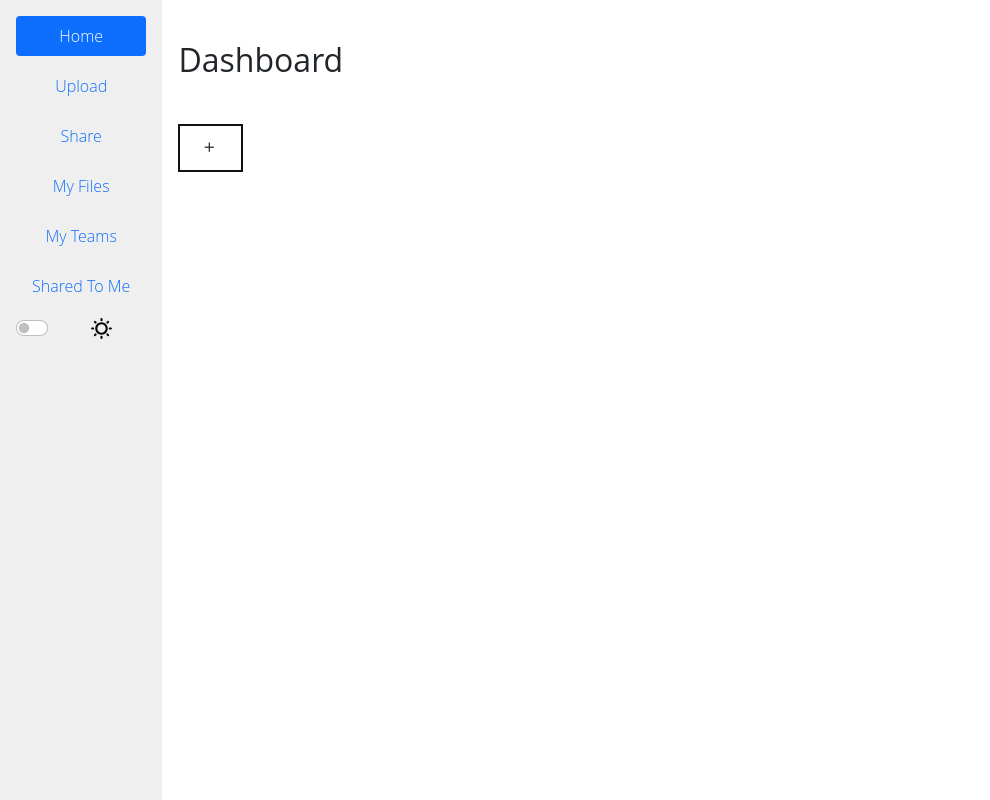
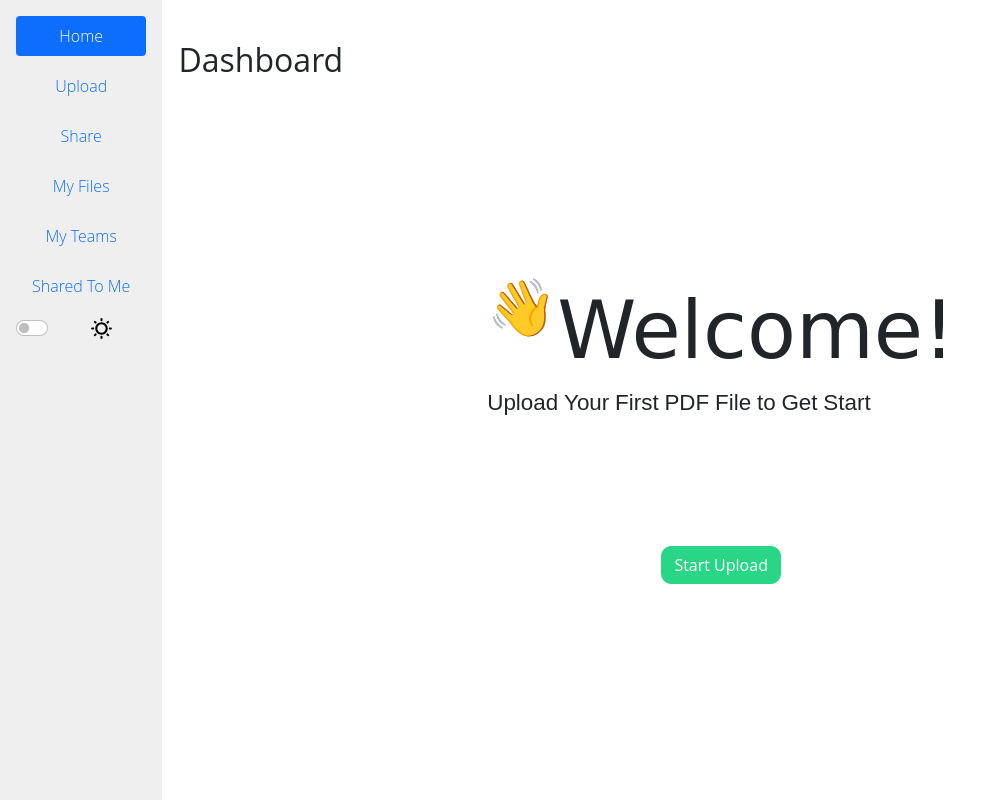
Before and after one commit to Issaabdi1/Crimson, a Django app: page /dashboard/ in a window 1280 px wide. Shown: the part 66-866 px from the top of the page, without its empty margins (0-990 px from the left). Run offline with Django 4.2, Linux system fonts and the light colour scheme; a user stored in the database is signed in; data that the repository does not hold is empty; some libraries are stand-ins or nearby versions.

Commit message:
Change dashboard file table into paged display -put icons in but function not implemented -add welcome message

```diff
--- a/static/css/custom.css
+++ b/static/css/custom.css
@@ -602,10 +602,10 @@ Dark mode
     color: #7A7A7A;
 }
 
-.share-offcanvas-label{
-    background-color: whitesmoke;
-    color: black;
-    font-weight: bold;
+.dark-mode #start-footer .start-btn{
+    color: rgb(211,211,211);
+    background-color: #7A7A7A;
+    border-color: #7A7A7A;
 }
 
 /*
@@ -679,3 +679,9 @@ Pink mode
 #themePreferencesForm{
 
 }
+
+.share-offcanvas-label{
+    background-color: whitesmoke;
+    color: black;
+    font-weight: bold;
+}
--- a/static/css/dashboard.css
+++ b/static/css/dashboard.css
@@ -51,8 +51,6 @@
 /*}*/
 
 
-
-
 .icon-btn {
     width: 1em;
     height: 1em;
@@ -78,54 +76,75 @@ tbody tr {
     animation: slideIn 0.5s ease-in-out;
 }
 
-*, *:before, *:after{
+*, *:before, *:after {
     box-sizing: border-box;
-  padding: 0; margin: 0;
+    padding: 0;
+    margin: 0;
     font: 300 1em/1.5 'Open Sans', 'Helvetica Neue', Arial, sans-serif;
     text-decoration: none;
     /*color: #111;*/
 }
 
-  section.container{
+section.container {
     min-width: 600px;
     margin: 10% auto;
     text-align: center;
 }
+
 /*a:hover{border-bottom: 1px solid #111;}*/
-    h1{font-size: 2em; padding: 20px 0;}
-    p{
+h1 {
+    font-size: 2em;
+    padding: 20px 0;
+}
+
+p {
     font-size: .75em;
     text-transform: uppercase;
     letter-spacing: 2px;
     padding: 20px 0;
 }
 
-    button:hover{cursor: pointer}
+button:hover {
+    cursor: pointer
+}
+
 button {
-      background: transparent; outline: none;
+    background: transparent;
+    outline: none;
     position: relative;
     border: 2px solid #111;
     padding: 15px 50px;
     overflow: hidden;
 }
+
 /*button:before (attr data-hover)*/
-    button:hover:before{opacity: 1; transform: translate(0,0);}
-    button:before{
+button:hover:before {
+    opacity: 1;
+    transform: translate(0, 0);
+}
+
+button:before {
     content: attr(data-hover);
     position: absolute;
-      top: 1.1em; left: 0;
+    top: 1.1em;
+    left: 0;
     width: 100%;
     text-transform: uppercase;
     letter-spacing: 3px;
     font-weight: 800;
     font-size: .8em;
     opacity: 0;
-      transform: translate(-100%,0);
+    transform: translate(-100%, 0);
     transition: all .3s ease-in-out;
 }
+
 /*button div (button text before hover)*/
-      button:hover div{opacity: 0; transform: translate(100%,0)}
-      button div{
+button:hover div {
+    opacity: 0;
+    transform: translate(100%, 0)
+}
+
+button div {
     text-transform: uppercase;
     letter-spacing: 3px;
     font-weight: 800;
@@ -133,7 +152,7 @@ animation: slideIn 0.5s ease-in-out;
     transition: all .3s ease-in-out;
 }
 
-a{
+a {
     text-decoration: none;
 }
 
@@ -142,21 +161,27 @@ table#dataTable {
     user-select: none;
 }
 
-.searchbar-container {
-    max-width: 600px;
+.toolbar-container {
+    max-width: 2500px;
+    min-width: 1000px;
     margin-left: auto;
     margin-bottom: 20px;
 }
 
-.searchbar-container.row.justify-content-end {
+.toolbar-container.row.justify-content-end {
     display: flex;
     flex-wrap: wrap;
     justify-content: flex-end;
 }
 
-.searchbar-container .col-md-6 {
+.toolbar-container .col-md-6 {
     flex: 0 0 auto;
     width: auto;
+}
+
+.buttonbar {
+    display: flex;
+    margin-right: auto; /* Push it to the left */
 }
 
 .avatar {
@@ -170,3 +195,91 @@ table#dataTable {
 .td {
     text-align: center;
 }
+
+.wave {
+    animation-name: wave-animation; /* Refers to the name of your @keyframes element below */
+    animation-duration: 2.5s; /* Change to speed up or slow down */
+    animation-iteration-count: infinite; /* Never stop waving :) */
+    transform-origin: 70% 70%; /* Pivot around the bottom-left palm */
+    display: inline-block;
+    font-size: 3.5em;
+}
+
+@keyframes wave-animation {
+    0% {
+        transform: rotate(0.0deg)
+    }
+    10% {
+        transform: rotate(14.0deg)
+    }
+    /* The following five values can be played with to make the waving more or less extreme */
+    20% {
+        transform: rotate(-8.0deg)
+    }
+    30% {
+        transform: rotate(14.0deg)
+    }
+    40% {
+        transform: rotate(-4.0deg)
+    }
+    50% {
+        transform: rotate(10.0deg)
+    }
+    60% {
+        transform: rotate(0.0deg)
+    }
+    /* Reset for the last half to pause */
+    100% {
+        transform: rotate(0.0deg)
+    }
+}
+
+.schoolbell {
+    font-family: "Schoolbell", cursive;
+    font-weight: 400;
+    font-style: normal;
+}
+
+.noto-sans {
+    font-family: "Noto Sans Mongolian", sans-serif;
+    font-weight: 400;
+    font-style: normal;
+}
+
+.welcome-header {
+    font-size: 5em;
+}
+
+.intro-header {
+    font-size: 1.4em;
+    position: relative;
+    top: -15px;
+}
+
+.start-block {
+    display: flex;
+    justify-content: center;
+    align-items: center;
+    min-height: 80vh;
+}
+
+#start {
+    margin: 0 auto;
+    text-align: start;
+    position: relative;
+    top: -80px;
+}
+
+#start-footer {
+    position: absolute;
+    bottom: 150px;
+}
+
+#start-footer .start-btn{
+    color:#FFFFFF;
+    background-color:#29D685;
+    border-color: #29D685;
+    border-radius: 10px;
+}
+
+/* For demonstration purposes only: */
--- a/tasks/templates/dashboard.html
+++ b/tasks/templates/dashboard.html
@@ -10,7 +10,22 @@
         <h1><strong>Dashboard</strong></h1>
     </head>
     <body>
-
+    {% if not uploads %}
+        <div class="start-block">
+            <div id="start">
+                <div style="display: flex;">
+                    <span class="wave">👋</span>
+                    <h1 class="schoolbell welcome-header">Welcome!</h1>
+                </div>
+                <h4 class="noto-sans intro-header">Upload Your First PDF File to Get Start</h4>
+            </div>
+            <div id="start-footer">
+                <button type="button" class="btn start-btn" onclick="window.location='{% url 'upload_file' %}'">Start
+                    Upload
+                </button>
+            </div>
+        </div>
+    {% else %}
         <section>
             <p class="d-inline-flex gap-1">
                 <button class="container" data-hover="Read More" type="button" data-bs-toggle="collapse"
@@ -23,15 +38,43 @@
         </section>
 
         <div class="collapse" id="collapseExample">
-        <!-- <div class="get-start">
-        <div class="d-grid gap-2 col-6 mx-auto">
-            <button class="start-button" type="button" onclick="window.location='{% url 'upload_file' %}'">
-                Get Start
-            </button>
+            <div class="toolbar-container row justify-content-end">
+                <div class="col-md-3">
+                    <div class="button-bar">
+                        <button type="button" class="btn btn-primary"><i class="bi bi-play-btn"></i></button>
+                        <button type="button" class="btn btn-secondary"><i class="bi bi-download"></i></button>
+                        <button type="button" class="btn btn-danger"><i class="bi bi-trash"></i></button>
                     </div>
-    </div> -->
-        <div class="searchbar-container row justify-content-end">
-            <div class="col-md-6">
+                </div>
+                <div class="col-md-5"></div>
+                <div class="col-md-2">
+                    {% if paginator.num_pages > 1 %}
+                        <nav aria-label="Page navigation example">
+                            <ul class="pagination">
+                                <li class="page-item {% if not current_page.has_previous %}disabled{% endif %}">
+                                    <a class="page-link" aria-label="Previous"
+                                       {% if current_page.has_previous %}href="?page={{ current_page.previous_page_number }}"
+                                       {% else %}href="#"{% endif %}>
+                                        <span aria-hidden="true">&laquo;</span>
+                                    </a>
+                                </li>
+                                {% for page_num in paginator.page_range %}
+                                    <li class="{% if page_num == paginator.page.number %}active{% endif %} page-item">
+                                        <a class="page-link" href="?page={{ page_num }}">{{ page_num }}</a>
+                                    </li>
+                                {% endfor %}
+                                <li class="page-item {% if not current_page.has_next %}disabled{% endif %}">
+                                    <a class="page-link" aria-label="Next"
+                                       {% if current_page.has_next %}href="?page={{ current_page.next_page_number }}"
+                                       {% else %}href="#"{% endif %}>
+                                        <span aria-hidden="true">&raquo;</span>
+                                    </a>
+                                </li>
+                            </ul>
+                        </nav>
+                    {% endif %}
+                </div>
+                <div class="col-md-2">
                     <div class="form-inline justify-content-end">
                         <form class="d-flex" role="search">
                             <input class="form-control me-2" type="search" placeholder="Search" aria-label="Search"
@@ -57,7 +100,8 @@
                                     <div class="btn-group-vertical" role="group" aria-label="Vertical button group">
                                         <button type="button" class="btn btn-sm icon-btn"><i class="bi bi-caret-up"></i>
                                         </button>
-                                    <button type="button" class="btn btn-sm icon-btn"><i class="bi bi-caret-down"></i>
+                                        <button type="button" class="btn btn-sm icon-btn"><i
+                                                class="bi bi-caret-down"></i>
                                         </button>
                                     </div>
                                 </th>
@@ -66,7 +110,8 @@
                                     <div class="btn-group-vertical" role="group" aria-label="Vertical button group">
                                         <button type="button" class="btn btn-sm icon-btn"><i class="bi bi-caret-up"></i>
                                         </button>
-                                    <button type="button" class="btn btn-sm icon-btn"><i class="bi bi-caret-down"></i>
+                                        <button type="button" class="btn btn-sm icon-btn"><i
+                                                class="bi bi-caret-down"></i>
                                         </button>
                                     </div>
                                 </th>
@@ -75,7 +120,8 @@
                                     <div class="btn-group-vertical" role="group" aria-label="Vertical button group">
                                         <button type="button" class="btn btn-sm icon-btn"><i class="bi bi-caret-up"></i>
                                         </button>
-                                    <button type="button" class="btn btn-sm icon-btn"><i class="bi bi-caret-down"></i>
+                                        <button type="button" class="btn btn-sm icon-btn"><i
+                                                class="bi bi-caret-down"></i>
                                         </button>
                                     </div>
                                 </th>
@@ -84,7 +130,8 @@
                                     <div class="btn-group-vertical" role="group" aria-label="Vertical button group">
                                         <button type="button" class="btn btn-sm icon-btn"><i class="bi bi-caret-up"></i>
                                         </button>
-                                    <button type="button" class="btn btn-sm icon-btn"><i class="bi bi-caret-down"></i>
+                                        <button type="button" class="btn btn-sm icon-btn"><i
+                                                class="bi bi-caret-down"></i>
                                         </button>
                                     </div>
                                 </th>
@@ -93,7 +140,8 @@
                                     <div class="btn-group-vertical" role="group" aria-label="Vertical button group">
                                         <button type="button" class="btn btn-sm icon-btn"><i class="bi bi-caret-up"></i>
                                         </button>
-                                    <button type="button" class="btn btn-sm icon-btn"><i class="bi bi-caret-down"></i>
+                                        <button type="button" class="btn btn-sm icon-btn"><i
+                                                class="bi bi-caret-down"></i>
                                         </button>
                                     </div>
                                 </th>
@@ -102,7 +150,8 @@
                                     <div class="btn-group-vertical" role="group" aria-label="Vertical button group">
                                         <button type="button" class="btn btn-sm icon-btn"><i class="bi bi-caret-up"></i>
                                         </button>
-                                    <button type="button" class="btn btn-sm icon-btn"><i class="bi bi-caret-down"></i>
+                                        <button type="button" class="btn btn-sm icon-btn"><i
+                                                class="bi bi-caret-down"></i>
                                         </button>
                                     </div>
                                 </th>
@@ -114,7 +163,7 @@
                                     <td scope="row">
                                         <input class="form-check-input row-checkbox" type="checkbox">
                                     </td>
-                                <td scope="row">{{ forloop.counter }}</td>
+                                    <td scope="row">{{ upload.row_id }}</td>
                                     <td>{{ upload.get_file_name_without_path }}</td>
                                     <td>
                                         <img src="{{ upload.owner.avatar_url }}" alt="Mini Gravatar" class="avatar">
@@ -135,6 +184,9 @@
                 </div>
             </div>
         </div>
+    {% endif %}
+
+
     </body>
 
 {% endblock %}
--- a/tasks/views/dashboard_view.py
+++ b/tasks/views/dashboard_view.py
@@ -1,13 +1,10 @@
 """Main dashboard view"""
 from django.contrib.auth.decorators import login_required
 from django.shortcuts import render
-from tasks.forms import FileForm
-from django.core.files.storage import FileSystemStorage
-from tasks.models import Upload, User, SharedFiles, Team
-from django.core.exceptions import ValidationError
+from tasks.models import Upload, User
+from django.core.paginator import Paginator
 
 
-"""Rick Version"""
 @login_required
 def dashboard(request):
     """Display the current user's dashboard."""
@@ -15,50 +12,23 @@ def dashboard(request):
     uploads = Upload.objects.filter(owner=current_user)
     all_users = User.objects.exclude(username=current_user.username)
 
-    row_number = 1
-    for upload in uploads:
+    page_number = request.GET.get('page', 1)
+    per_page = 7
+    paginator = Paginator(uploads, per_page)
+    page_obj = paginator.get_page(page_number)
+
+    row_number = (int(page_number) - 1) * per_page
+    for upload in page_obj.object_list:
         upload.file_size_mb = upload.get_file_size_mb()
         upload.simple_file_name = upload.get_simple_file_name()
+        row_number += 1
+        upload.row_id = row_number
 
-    context = {'uploads': uploads,
+    context = {'uploads': page_obj.object_list,
                'user': current_user,
                "all_users": all_users,
                "row_number": row_number,
+               "paginator": paginator,
+               "current_page": paginator.page(page_number)
                }
     return render(request, 'dashboard.html', context)
-
-
-"""Hanson's Version"""
-# @login_required
-# def dashboard(request):
-#     """Display the current user's dashboard."""
-#     current_user = request.user
-#     image_url = None
-#     context = {'user': current_user}
-#     form = FileForm(user=current_user)
-#     if request.method == 'POST':
-#         form = FileForm(request.POST, request.FILES, user=current_user)
-#         if form.is_valid():
-#             media_file = request.FILES['file']
-#             if settings.USE_S3:
-#                 try:
-#                     upload = form.save(media_file)
-#                     image_url = upload.file.url
-
-#                     # Add upload to team files
-#                     team_id = request.POST.get("team_id")
-#                     if team_id is not None:
-#                         team = Team.objects.get(id=team_id)
-#                         team.add_upload(upload)
-
-#                 except ValidationError as e:
-#                     messages.add_message(request, messages.ERROR, e.message_dict['file'][0])
-#             else:
-#                 messages.add_message(request, messages.ERROR, f'The Amazon S3 service is not connected.')
-#         else:
-#             form = FileForm()
-#     if image_url:
-#         context['image_url'] = image_url
-#     context['form'] = form
-#     context['shared'] = SharedFiles.objects.filter(shared_to=current_user)
-#     return render(request, 'dashboard.html', context)
```
Lines whose indentation alone changed are shown as unchanged.
